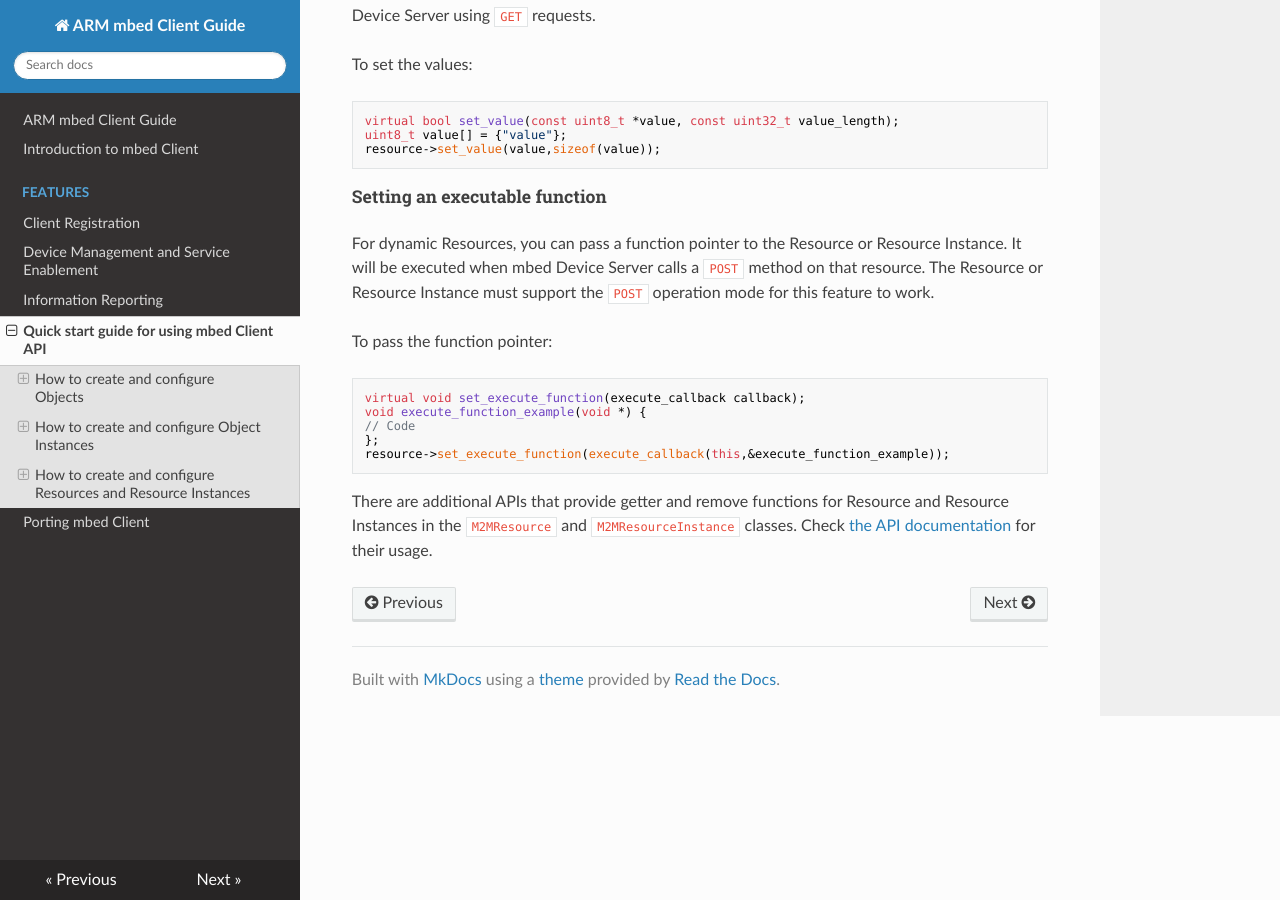
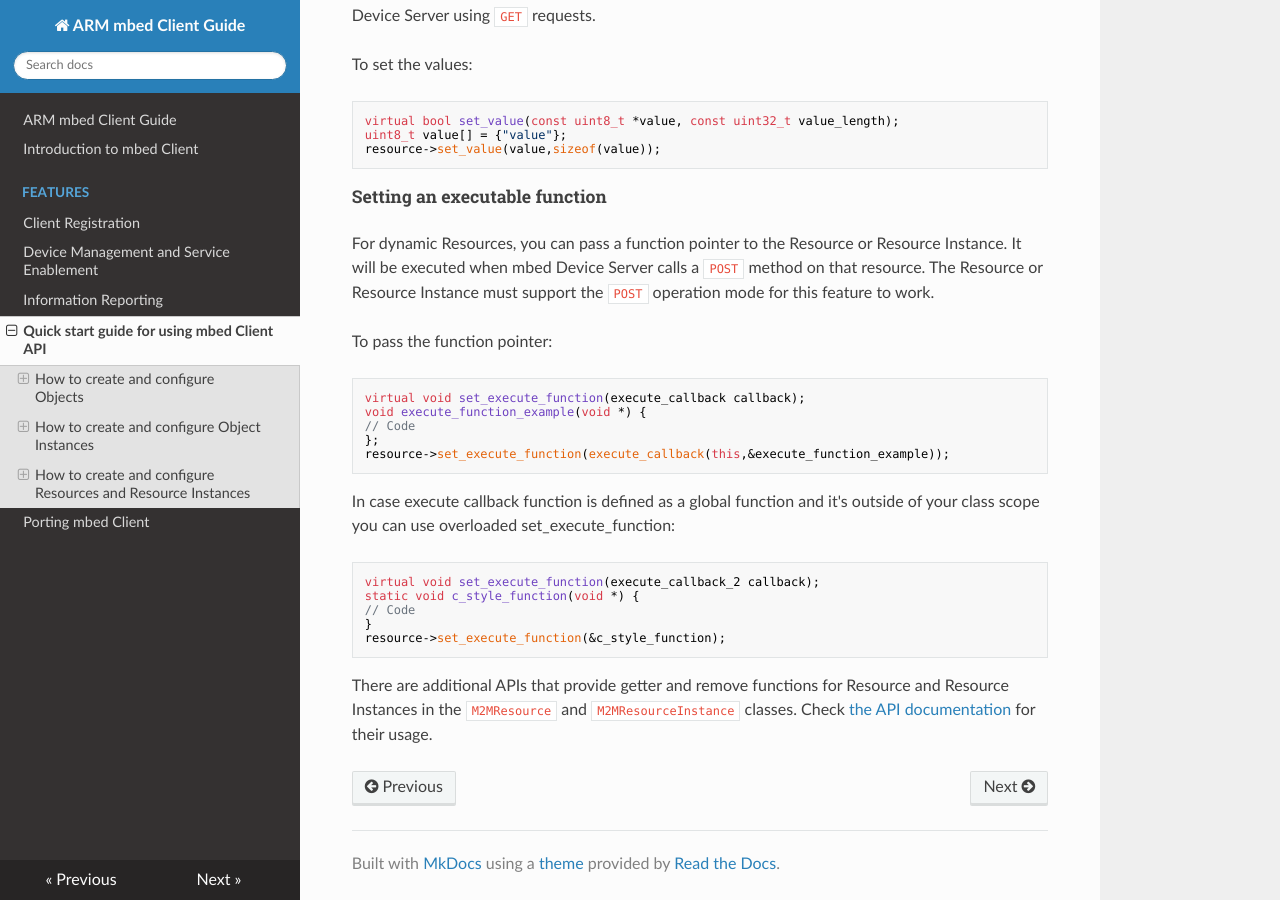
Before and after one commit to ARMmbed/mbed-client, an MkDocs documentation site: the page built from docs/Howto.md, in a window 1280 px wide and 900 px high, scrolled down 9697 px. Built offline with MkDocs 1.6.1, drawn with Linux system fonts in a browser that asks for light colours; nearby versions of some CDN libraries; old or Windows-style settings are respelled for this version of MkDocs.

Commit message:
Update Howto.md
Example of using overloaded set_execute_function.

````diff
--- a/docs/Howto.md
+++ b/docs/Howto.md
@@ -406,5 +406,12 @@ void execute_function_example(void *) {
 };
 resource->set_execute_function(execute_callback(this,&execute_function_example));
 ```
-
+In case execute callback function is defined as a global function and it's outside of your class scope you can use overloaded set_execute_function:
+```
+virtual void set_execute_function(execute_callback_2 callback);
+static void c_style_function(void *) {
+// Code
+}
+resource->set_execute_function(&c_style_function);
+```
 There are additional APIs that provide getter and remove functions for Resource and Resource Instances in the `M2MResource` and `M2MResourceInstance` classes. Check [the API documentation](https://docs.mbed.com/docs/mbed-client-guide/en/latest/api/annotated.html) for their usage.
````
